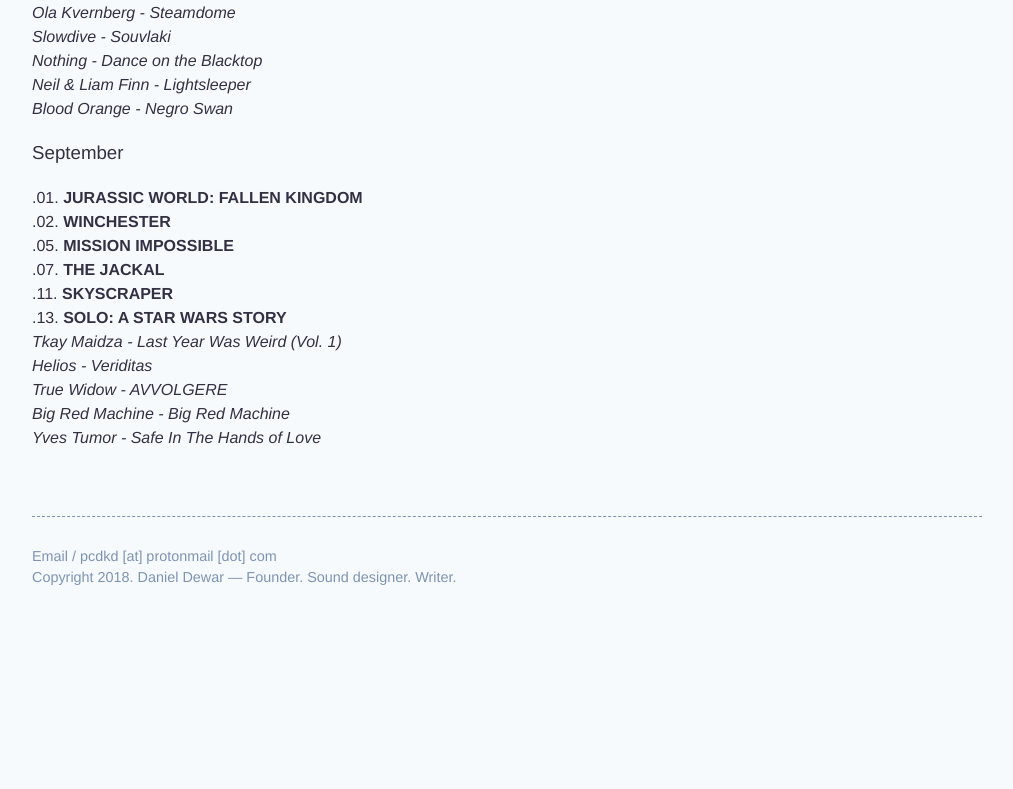
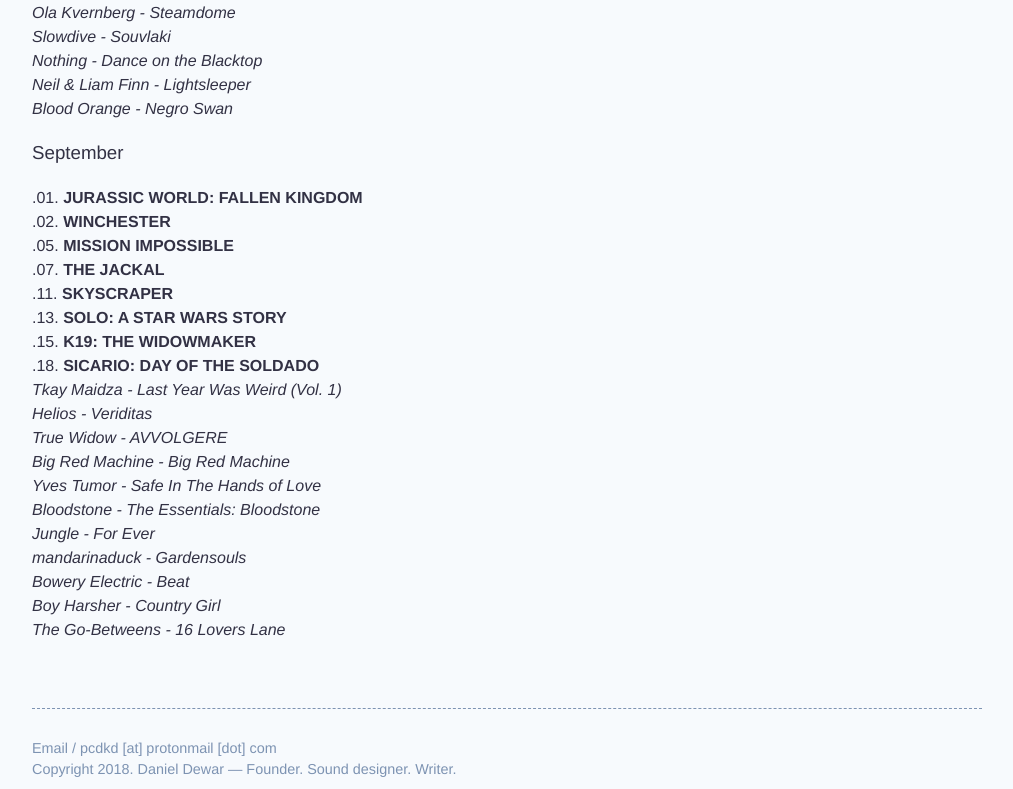
Before and after one commit to pcdkd/danieldewar.github.io, a plain HTML site: page seen-read-listened-2018/index.html in a window 1280 px wide. Shown: the part 5859-6648 px from the top of the page, without its empty margins (133-1146 px from the left). Before the commit the page ends 6456 px from the top, so only its background shows below. Drawn offline with Linux system fonts and the light colour scheme.

Commit message:
update september

```diff
--- a/seen-read-listened-2018/index.html
+++ b/seen-read-listened-2018/index.html
@@ -299,11 +299,19 @@
 .07. <strong>THE JACKAL</strong><br />
 .11. <strong>SKYSCRAPER</strong><br />
 .13. <strong>SOLO: A STAR WARS STORY</strong><br />
+.15. <strong>K19: THE WIDOWMAKER</strong><br />
+.18. <strong>SICARIO: DAY OF THE SOLDADO</strong><br />
 <em>Tkay Maidza - Last Year Was Weird (Vol. 1)</em><br />
 <em>Helios - Veriditas</em><br />
 <em>True Widow - AVVOLGERE</em><br />
 <em>Big Red Machine - Big Red Machine</em><br />
-<em>Yves Tumor - Safe In The Hands of Love</em><br /></p>
+<em>Yves Tumor - Safe In The Hands of Love</em><br />
+<em>Bloodstone - The Essentials: Bloodstone</em><br />
+<em>Jungle - For Ever</em><br />
+<em>mandarinaduck - Gardensouls</em><br />
+<em>Bowery Electric - Beat</em><br />
+<em>Boy Harsher - Country Girl</em><br />
+<em>The Go-Betweens - 16 Lovers Lane</em><br /></p>
 
 <div id="summary">
   <p><a href="/">Back to Home</a></p>
```
